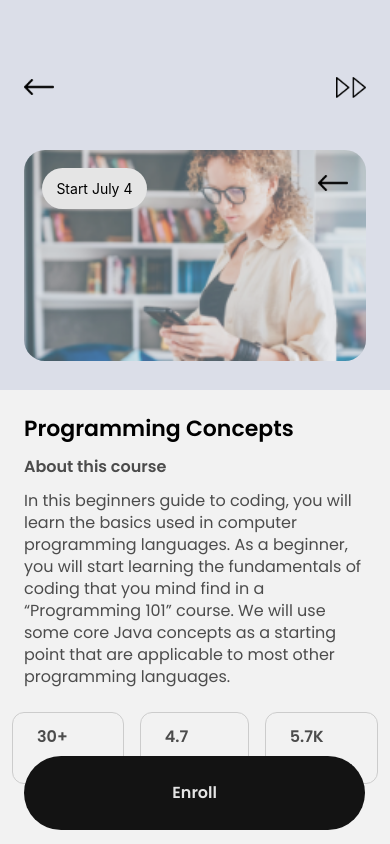
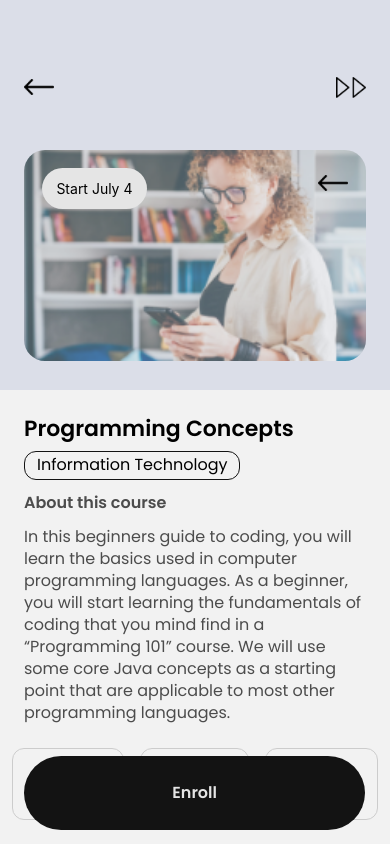
Before and after one commit to SithumDev07/react-native-lms, a React Native app: screen /Course in a window 390 px wide. Built offline with nearby package versions, Linux system fonts and the light colour scheme.

Commit message:
new & recommended

```diff
--- a/screens/Course/index.jsx
+++ b/screens/Course/index.jsx
@@ -29,6 +29,19 @@ const Course = () => {
             paddingHorizontal: SIZES.padding,
             marginTop: SIZES.padding,
             ...FONTS.h2
+        },
+        categoryContainer: {
+            paddingHorizontal: SIZES.padding,
+            marginTop: SIZES.padding * .3,
+            alignItems: 'flex-start'
+        },
+        category: {
+            ...FONTS.body3,
+            borderWidth: 0.5,
+            borderColor: COLORS.primDark,
+            borderRadius: SIZES.radius,
+            paddingHorizontal: SIZES.padding * .5,
+            paddingVertical: SIZES.padding * .1
         },
         commonTitle: {
             paddingHorizontal: SIZES.padding,
@@ -63,6 +76,9 @@ const Course = () => {
                     paddingBottom: 150,
                 }}>
                     <Text style={styles.title}>Programming Concepts</Text>
+                    <View style={styles.categoryContainer}>
+                        <Text style={styles.category}>Information Technology</Text>
+                    </View>
                     <Text style={styles.commonTitle}>About this course</Text>
                     <Text style={styles.paragraph}>
                         In this beginners guide to coding, you will learn the basics used in computer programming languages. As a beginner, you will start learning the fundamentals of coding that you mind find in a “Programming 101” course. We will use some core Java concepts as a starting point that are applicable to most other programming languages.
--- a/screens/Home/index.jsx
+++ b/screens/Home/index.jsx
@@ -23,18 +23,20 @@ const Home = () => {
       {/* Greeting */}
       <Greeting name={"Sithum Basnayaka"} />
 
-      <View style={[styles.flexContainer, styles.commonSpacing]}>
-        <Text style={styles.linkTitle}>Continue to Learn</Text>
-        <IconButton icon={icons.all} iconStyle={{
-          tintColor: COLORS.black
-        }} />
-      </View>
+
 
       {/* Content */}
       <ScrollView contentContainerStyle={{
         paddingBottom: 150,
         paddingHorizontal: SIZES.padding
       }} showsVerticalScrollIndicator={false}>
+        {/* New & Recommended */}
+        <View style={[styles.flexContainer, styles.commonSpacing]}>
+          <Text style={styles.linkTitle}>New & Recommended</Text>
+          <IconButton icon={icons.all} iconStyle={{
+            tintColor: COLORS.black
+          }} />
+        </View>
         <FlatList
           data={dummyData.courses_list_1}
           listKey="Courses"
@@ -50,8 +52,16 @@ const Home = () => {
           )} />
 
         <LineDivider lineStyle={{
-          marginVertical: SIZES.padding
+          marginVertical: SIZES.padding * .4
         }} />
+
+        {/* Enrolled Courses */}
+        <View style={[styles.flexContainer, styles.commonSpacing]}>
+          <Text style={styles.linkTitle}>Enrolled Courses</Text>
+          <IconButton icon={icons.all} iconStyle={{
+            tintColor: COLORS.black
+          }} />
+        </View>
       </ScrollView>
     </View>
   )
@@ -72,7 +82,6 @@ const styles = StyleSheet.create({
   commonSpacing: {
     marginBottom: SIZES.padding * 0.5,
     marginTop: SIZES.padding * 0.5,
-    paddingHorizontal: SIZES.padding
   },
   linkTitle: {
     color: COLORS.gray70,
```
